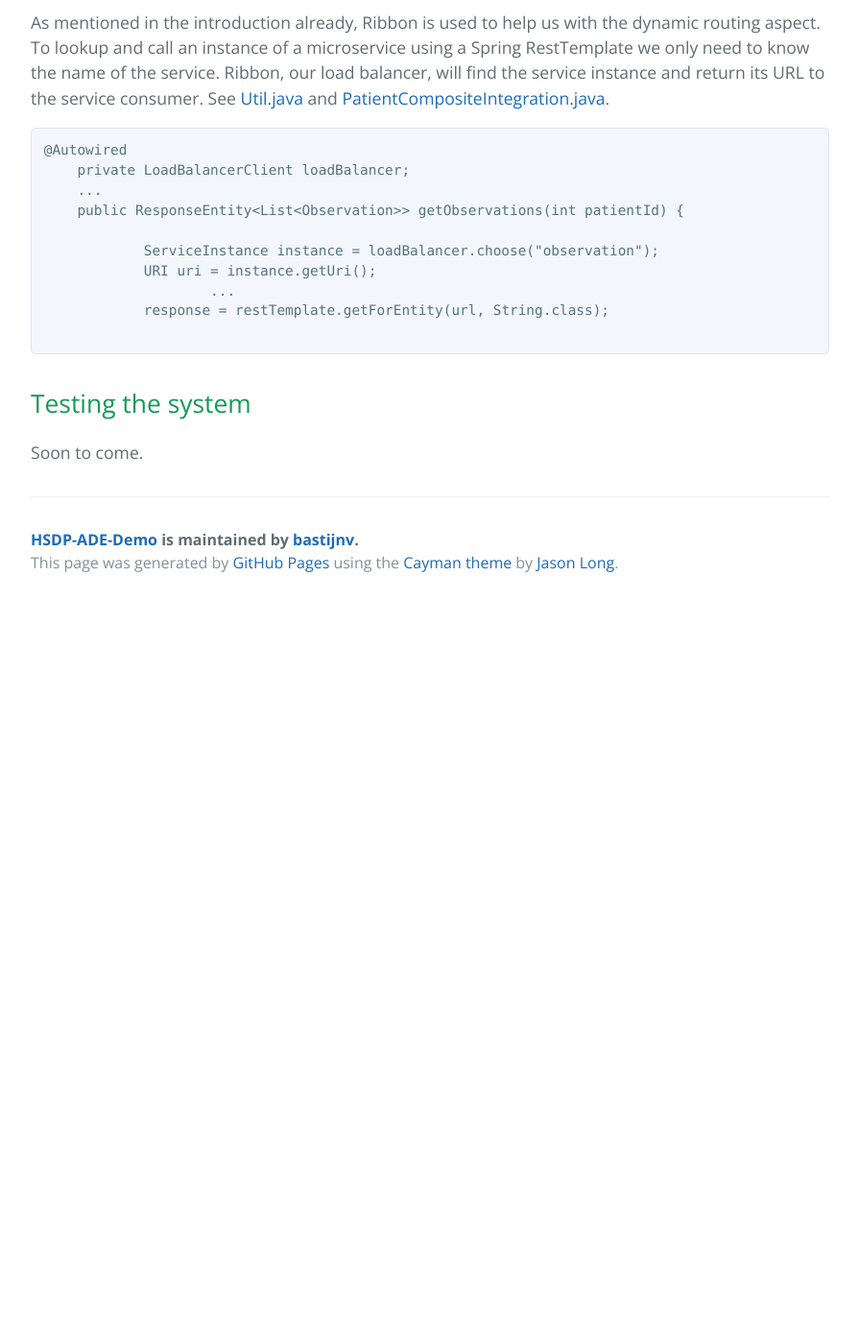
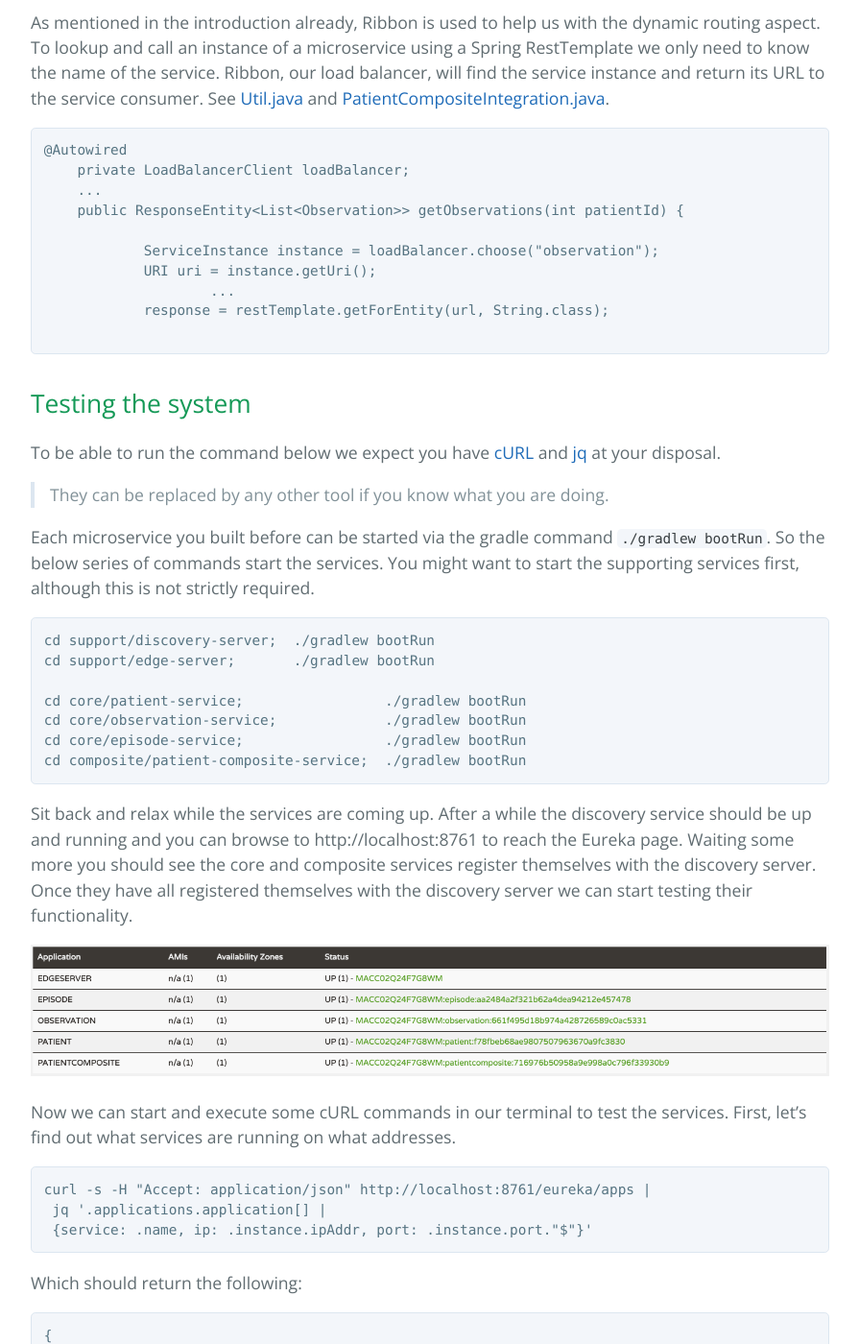
Before and after one commit to bastijnv/hsdp-ade-demo, a Jekyll site: the page built from articles/alpha.md, in a window 1280 px wide and 1400 px high, scrolled down 3983 px. Shown: the whole window at 96% size, without its empty margins (192-1087 px from the left). Built offline with Jekyll 4.4.1, drawn with Linux system fonts in a browser that asks for light colours; before the commit the page ends 4613 px from its top, so only the background shows below that; some of the changed text lies outside the part shown.

Commit message:
- Writing the final part of article Alpha

````diff
--- a/articles/alpha.md
+++ b/articles/alpha.md
@@ -19,7 +19,7 @@ to build. Below is the landscape that we will develop as part of Alpha. In subse
 will extent this landscape to finally match the landscape presented in
 [introduction](introduction.html).
 
-![](../images/alpha-overview.png)
+![alpha-overview](../images/alpha-overview.png)
 
 The composite service, *Patient-composite*, aggregates data of the three core services: *Patient*,
 *Observation*, and *Episode*. To support these services a *Service Discovery* service is provided
@@ -32,9 +32,9 @@ bypassing the edge server (see below).
 To get the source used in the remainder of this article you can checkout the GIT repo.
 
 ```bash
-$ git clone https://github.com/bastijnv/hsdp-ade-demo.git
-$ cd hsdp-ade-demo
-$ git checkout -b alpha
+git clone https://github.com/bastijnv/hsdp-ade-demo.git
+cd hsdp-ade-demo
+git checkout -b alpha
 ```
 
 In true microservice spirit, each component is built separately and thus has its own build file.
@@ -42,7 +42,7 @@ In true microservice spirit, each component is built separately and thus has its
 build all the microservices in one command.
 
 ```bash
-$ ./build-all.sh
+./build-all.sh
 ```
 
 > *Note:* Windows users should use the build-all.bat file.
@@ -153,4 +153,67 @@ and
 ```
 
 ## Testing the system
-Soon to come.
+To be able to run the command below we expect you have [cURL](https://curl.haxx.se/) and
+[jq](https://stedolan.github.io/jq/) at your disposal.
+
+> They can be replaced by any other tool if you know what you are doing.
+
+Each microservice you built before can be started via the gradle command `./gradlew bootRun`. So
+the below series of commands start the services. You might want to start the supporting services
+first, although this is not strictly required.
+
+```bash
+cd support/discovery-server;  ./gradlew bootRun
+cd support/edge-server;       ./gradlew bootRun
+
+cd core/patient-service;                 ./gradlew bootRun
+cd core/observation-service;             ./gradlew bootRun
+cd core/episode-service;                 ./gradlew bootRun
+cd composite/patient-composite-service;  ./gradlew bootRun
+```
+
+Sit back and relax while the services are coming up. After a while the discovery service should
+be up and running and you can browse to http://localhost:8761 to reach the Eureka page. Waiting some
+more you should see the core and composite services register themselves with the discovery server.
+Once they have all registered themselves with the discovery server we can start testing their
+functionality.
+
+![alpha-eureka](../images/alpha-eureka.png)
+
+Now we can start and execute some cURL commands in our terminal to test the services. First, let's
+find out what services are running on what addresses.
+
+```bash
+curl -s -H "Accept: application/json" http://localhost:8761/eureka/apps |
+ jq '.applications.application[] |
+ {service: .name, ip: .instance.ipAddr, port: .instance.port."$"}'
+```
+Which should return the following:
+
+```json
+{
+  "service": "PRODUCT",
+  "ip": "192.168.0.116",
+  "port": "59745"
+}
+{
+  "service": "REVIEW",
+  "ip": "192.168.0.116",
+  "port": "59178"
+}
+{
+  "service": "RECOMMENDATION",
+  "ip": "192.168.0.116",
+  "port": "48014"
+}
+{
+  "service": "PRODUCTCOMPOSITE",
+  "ip": "192.168.0.116",
+  "port": "51658"
+}
+{
+  "service": "EDGESERVER",
+  "ip": "192.168.0.116",
+  "port": "8765"
+}
+```
````
Also changed, not shown: images/alpha-eureka.png (added).
